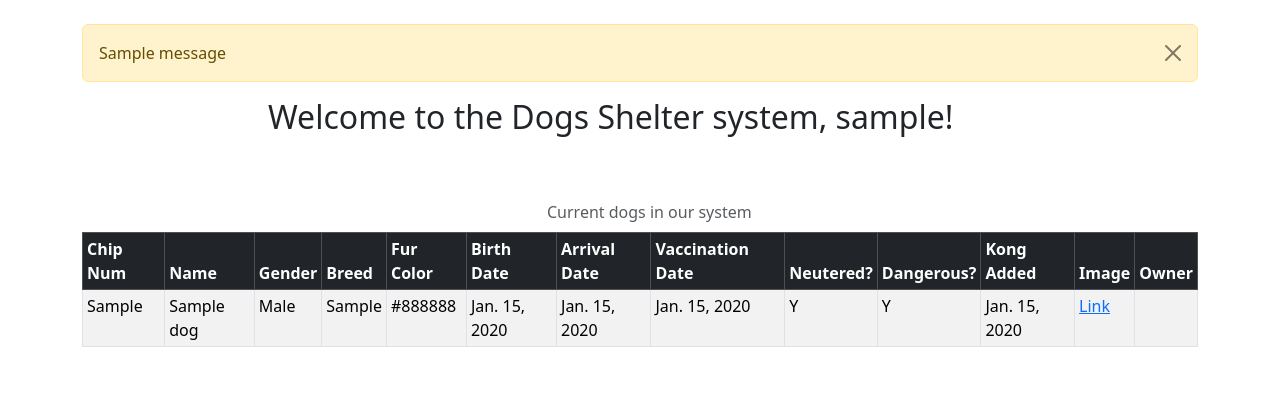
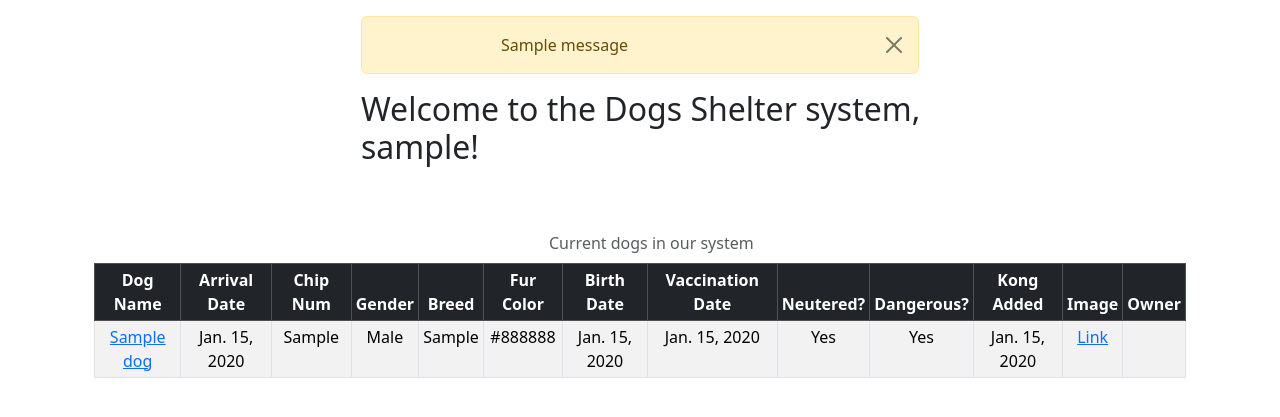
Before and after one commit to Ziadfahom/Dog-Shelter, a Django app: page / in a window 1280 px wide. Shown: the part 56-473 px from the top of the page. Run offline with Django 4.2, Linux system fonts and the light colour scheme; a user stored in the database is signed in; tables that the repository leaves empty hold one stand-in row (values such as "Sample post"); one stand-in notice (Sample message) is shown; data that the repository does not hold is empty.

Commit message:
Dog records page with bootstrap cards and a delete button

```diff
--- a/dogs_app/models.py
+++ b/dogs_app/models.py
@@ -54,7 +54,7 @@ class Dog(models.Model):
     chipNum = models.CharField(max_length=30, unique=True, blank=True, null=True)
     dogName = models.CharField(max_length=35, blank=True, null=True)
     dateOfBirthEst = models.DateField(blank=True, null=True)
-    dateOfArrival = models.DateField(blank=True, null=True)
+    dateOfArrival = models.DateField(blank=True, null=True, default=timezone.now)
     dateOfVaccination = models.DateField(blank=True, null=True)
     breed = models.CharField(max_length=30, blank=True, null=True)
     gender = models.CharField(max_length=1, choices=GENDER_CHOICES, blank=True, null=True)
@@ -63,7 +63,7 @@ class Dog(models.Model):
     isDangerous = models.CharField(max_length=1, choices=IS_DANGEROUS_CHOICES, blank=True, null=True)
     dogImageURL = models.URLField(max_length=200, blank=True, null=True)
     kongDateAdded = models.DateField(blank=True, null=True)
-    ownerSerialNum = models.ForeignKey(Owner, on_delete=models.SET_NULL, blank=True, null=True)
+    ownerSerialNum = models.ForeignKey(Owner, on_delete=models.SET_NULL, blank=True, null=True, verbose_name='Owner')
 
     def __str__(self):
         if self.breed is None:
--- a/dogs_app/templates/base.html
+++ b/dogs_app/templates/base.html
@@ -8,12 +8,13 @@
   </head>
   <body>
     {% include 'navbar.html' %}
+    <br><br>
     <div class="container">
         <br>
         {% if messages %}
             {% for message in messages %}
-                <div class="alert alert-warning alert-dismissible fade show" role="alert">
-                    {{ message }}
+                <div class="alert alert-warning alert-dismissible fade show col-md-6 offset-md-3" role="alert">
+                    <span class="col-md-6 offset-md-3">{{ message }}</span>
                    <button type="button" class="btn-close" data-bs-dismiss="alert" aria-label="Close"></button>
                 </div>
             {% endfor %}
--- a/dogs_app/templates/home.html
+++ b/dogs_app/templates/home.html
@@ -1,88 +1,68 @@
 {% extends 'base.html' %}
+{% load dog_filters %}
 {% block content %}
 
     {% if user.is_authenticated %}
 
-    <h2 class="col-md-8 offset-md-2">Welcome to the Dogs Shelter system, {{ user.username }}!</h2>
-        <br>
-        <br>
+        <h2 class="col-md-7 offset-md-3">Welcome to the Dogs Shelter system, {{ user.username }}!</h2><br><br>
+                <div class="container col-md-12">
                 <table class="table table-sm table-striped table-hover table-bordered caption-top">
                 <caption class="col-md-8 offset-md-5">Current dogs in our system</caption>
                  <thead class="table-dark">
                     <tr>
-                      <th scope="col">Chip Num</th>
-                      <th scope="col">Name</th>
-                      <th scope="col">Gender</th>
-                      <th scope="col">Breed</th>
-                      <th scope="col">Fur Color</th>
-                      <th scope="col">Birth Date</th>
-                      <th scope="col">Arrival Date</th>
-                      <th scope="col">Vaccination Date</th>
-                      <th scope="col">Neutered?</th>
-                      <th scope="col">Dangerous?</th>
-                      <th scope="col">Kong Added</th>
-                      <th scope="col">Image</th>
-                      <th scope="col">Owner</th>
+                      <th scope="col" class="text-center">Dog Name</th>
+                      <th scope="col" class="text-center">Arrival Date</th>
+                      <th scope="col" class="text-center">Chip Num</th>
+                      <th scope="col" class="text-center">Gender</th>
+                      <th scope="col" class="text-center">Breed</th>
+                      <th scope="col" class="text-center">Fur Color</th>
+                      <th scope="col" class="text-center">Birth Date</th>
+                      <th scope="col" class="text-center">Vaccination Date</th>
+                      <th scope="col" class="text-center">Neutered?</th>
+                      <th scope="col" class="text-center">Dangerous?</th>
+                      <th scope="col" class="text-center">Kong Added</th>
+                      <th scope="col" class="text-center">Image</th>
+                      <th scope="col" class="text-center">Owner</th>
                     </tr>
                   </thead>
                   <tbody>
                         {% if dogs %}
                             {% for dog in dogs %}
                                 <tr>
-                            {% if dog.chipNum %}
-                            <td>{{ dog.chipNum }}</td>
+
+                                    <td class="text-center">
+                                        <a href="{% url 'dog_record' dog.dogID %}">
+                                            {{ dog.dogName|handle_none }}
+                                        </a>
+                                    </td>
+                                    <td class="text-center">{{ dog.dateOfArrival|handle_none }}</td>
+                                    <td class="text-center">{{ dog.chipNum|handle_none }}</td>
+                                    <td class="text-center">{{ dog.gender|gender_filter }}</td>
+                                    <td class="text-center">{{ dog.breed|handle_none }}</td>
+                                    <td class="text-center">{{ dog.furColor|handle_none }}</td>
+                                    <td class="text-center">{{ dog.dateOfBirthEst|handle_none }}</td>
+                                    <td class="text-center">{{ dog.dateOfVaccination|handle_none }}</td>
+                                    <td class="text-center">{{ dog.isNeutered|yes_no_filter }}</td>
+                                    <td class="text-center">{{ dog.isDangerous|yes_no_filter }}</td>
+                                    <td class="text-center">{{ dog.kongDateAdded|handle_none }}</td>
+                                    <td class="text-center">
+                                            {% if dog.dogImageURL %}
+                                                <a href="{{ dog.dogImageURL }}">Link</a>
                                             {% else %}
-                            <td></td>
+                                                <!-- keep it empty -->
                                             {% endif %}
-
-                            <td>{{ dog.dogName }}</td>
-
-                            {% if dog.gender == "M" %}
-                            <td>Male</td>
-                            {% elif dog.gender == "F" %}
-                            <td>Female</td>
-                            {% else %}
-                            <td></td>
-                            {% endif %}
-
-                            {% if dog.breed %}
-                            <td>{{ dog.breed }}</td>
-                            {% else %}
-                            <td></td>
-                            {% endif %}
-
-                            {% if dog.furColor %}
-                            <td>{{ dog.furColor }}</td>
-                            {% else %}
-                            <td></td>
-                            {% endif %}
-
-                            {% if dog.dateOfBirthEst %}
-                            <td>{{ dog.dateOfBirthEst }}</td>
-                            {% else %}
-                            <td></td>
-                            {% endif %}
-
-                            <td>{{ dog.dateOfArrival }}</td>
-                            <td>{{ dog.dateOfVaccination }}</td>
-                            <td>{{ dog.isNeutered }}</td>
-                            <td>{{ dog.isDangerous }}</td>
-                            <td>{{ dog.kongDateAdded }}</td>
-                            <td>
-                                {% if dog.dogImageURL %}
-                                <a href="{{ dog.dogImageURL }}">Link</a></td>
-                                {% endif %}
-                            <td>{{ dog.ownerSerialNum }}</td>
+                                    </td>
+                                    <td class="text-center">{{ dog.ownerSerialNum|handle_none }}</td>
                                 </tr>
                             {% endfor %}
                         {% endif %}
                     </tbody>
                 </table>
-
+                </div>
 
     {% else %}
-    <h1 class="offset-md-4">Login</h1>
-    <br>
+        <div class="col-md-6 offset-md-3">
+        <h1 class="offset-md-5">Login</h1><br>
                 <form method="POST" action="{% url 'home' %}">
                     {% csrf_token %}
 
@@ -98,6 +78,6 @@
                     <br>
                     <button type="submit" class="btn btn-secondary">Login</button>
             </form>
-
+        </div>
     {% endif %}
 {% endblock %}
--- a/dogs_app/templates/navbar.html
+++ b/dogs_app/templates/navbar.html
@@ -1,6 +1,6 @@
-<nav class="navbar navbar-expand-lg navbar-dark bg-dark">
+<nav class="navbar navbar-expand-lg navbar-dark bg-dark fixed-top">
   <div class="container-fluid">
-    <a class="navbar-brand" href="{% url 'home' %}">Dogs Shelter</a>
+    <a class="navbar-brand mb-0 h1" href="{% url 'home' %}">Dogs Shelter</a>
     <button class="navbar-toggler" type="button" data-bs-toggle="collapse" data-bs-target="#navbarSupportedContent" aria-controls="navbarSupportedContent" aria-expanded="false" aria-label="Toggle navigation">
       <span class="navbar-toggler-icon"></span>
     </button>
--- a/dogs_app/templates/register.html
+++ b/dogs_app/templates/register.html
@@ -11,7 +11,7 @@
         {% if form.errors %}
             <div class="alert alert-warning alert-dismissible fade show" role="alert">
             Your Form Has Errors
-            {% for field in form%}
+            {% for field in form %}
                 {% if field.errors %}
                     {{ field.errors }}
                 {% endif %}
--- /dev/null
+++ b/dogs_app/templatetags/dog_filters.py
@@ -0,0 +1,32 @@
+from django import template
+
+register = template.Library()
+
+@register.filter
+def handle_none(value):
+    if value is None:
+        return ""
+    else:
+        return value
+
+@register.filter
+def gender_filter(value):
+    if value == 'M':
+        return "Male"
+    elif value == 'F':
+        return "Female"
+    elif value is None:
+        return ""
+    else:
+        return value
+
+@register.filter
+def yes_no_filter(value):
+    if value == 'Y':
+        return "Yes"
+    elif value == 'N':
+        return "No"
+    elif value is None:
+        return ""
+    else:
+        return value
--- a/dogs_app/urls.py
+++ b/dogs_app/urls.py
@@ -5,5 +5,6 @@ urlpatterns = [
     path('', views.home_view, name='home'),
     path('logout/', views.logout_user_view, name='logout'),
     path('register/', views.register_user_view, name='register'),
-
+    path('dog/<int:pk>', views.dog_record_view, name='dog_record'),
+    path('delete_dog/<int:pk>', views.delete_dog_view, name='delete_dog'),
 ]
--- a/dogs_app/views.py
+++ b/dogs_app/views.py
@@ -3,6 +3,7 @@ from django.contrib.auth import authenticate, login, logout, get_user_model
 from django.contrib import messages
 from .forms import SignUpForm
 from .models import Dog
+
 
 # Main Page view for displaying either dog records if  user is logged in,
 # or a login page if user is logged out
@@ -14,21 +15,24 @@ def home_view(request):
     if request.method == 'POST':
         username = request.POST['username']
         password = request.POST['password']
-        User = get_user_model()
+        users = get_user_model()
 
         # Check if username exists
-        if User.objects.filter(username=username).exists():
+        if users.objects.filter(username=username).exists():
 
-            # Authenticate
-            user = authenticate(request, username=username, password=password)
-            if user is not None:
-                login(request, user=user)
-                messages.success(request, message='You have successfully logged in!')
-                return redirect('home')
-            else:
-
-                # Username exists but password was incorrect
-                messages.error(request, message='The password is incorrect. Please try again...')
+            try:
+                # Authenticate
+                user = authenticate(request, username=username, password=password)
+                if user is not None:
+                    login(request, user=user)
+                    messages.success(request, message='You have successfully logged in!')
+                    return redirect('home')
+                else:
+                    # Username exists but password was incorrect
+                    messages.error(request, message='The password is incorrect. Please try again...')
+                    return redirect('home')
+            except Exception as e:
+                messages.error(request, message=f'An error occurred during login: {e}')
                 return redirect('home')
         else:
 
@@ -80,3 +84,31 @@ def register_user_view(request):
     else:
         form = SignUpForm()
         return render(request, 'register.html', {'form': form})
+
+
+# Dog record page, displays the details for a single dog
+# Takes in the dog's PK
+def dog_record_view(request, pk):
+    # Check if the user is logged in
+    if request.user.is_authenticated:
+        # Look up and save the dog's record
+        dog_record = Dog.objects.get(dogID=pk)
+        return render(request, 'dog_record.html', {'dog_record': dog_record})
+
+    # User is NOT logged in --> send them to login page
+    else:
+        messages.error(request, message='You Must Be Logged In To View That Page...')
+        return redirect('home')
+
+
+def delete_dog_view(request, pk):
+    # Check if the user is logged in
+    if request.user.is_authenticated:
+        delete_dog = Dog.objects.get(dogID=pk)
+        dog_name = delete_dog.dogName
+        delete_dog.delete()
+        messages.success(request, message=f'{dog_name} Deleted Successfully...')
+        return redirect('home')
+    else:
+        messages.error(request, message='You must be logged in to do that...')
+        return redirect('home')
```
Also changed, not shown: dogs_app/static/dogs_app/css_file.css (added, +14 -0 lines), dogs_app/templates/dog_record.html (added, +119 -0 lines), dogs_app/migrations/0010_alter_dog_dateofarrival.py (added), dogs_app/migrations/0011_alter_dog_ownerserialnum.py (added). Lines whose indentation alone changed are shown as unchanged.
